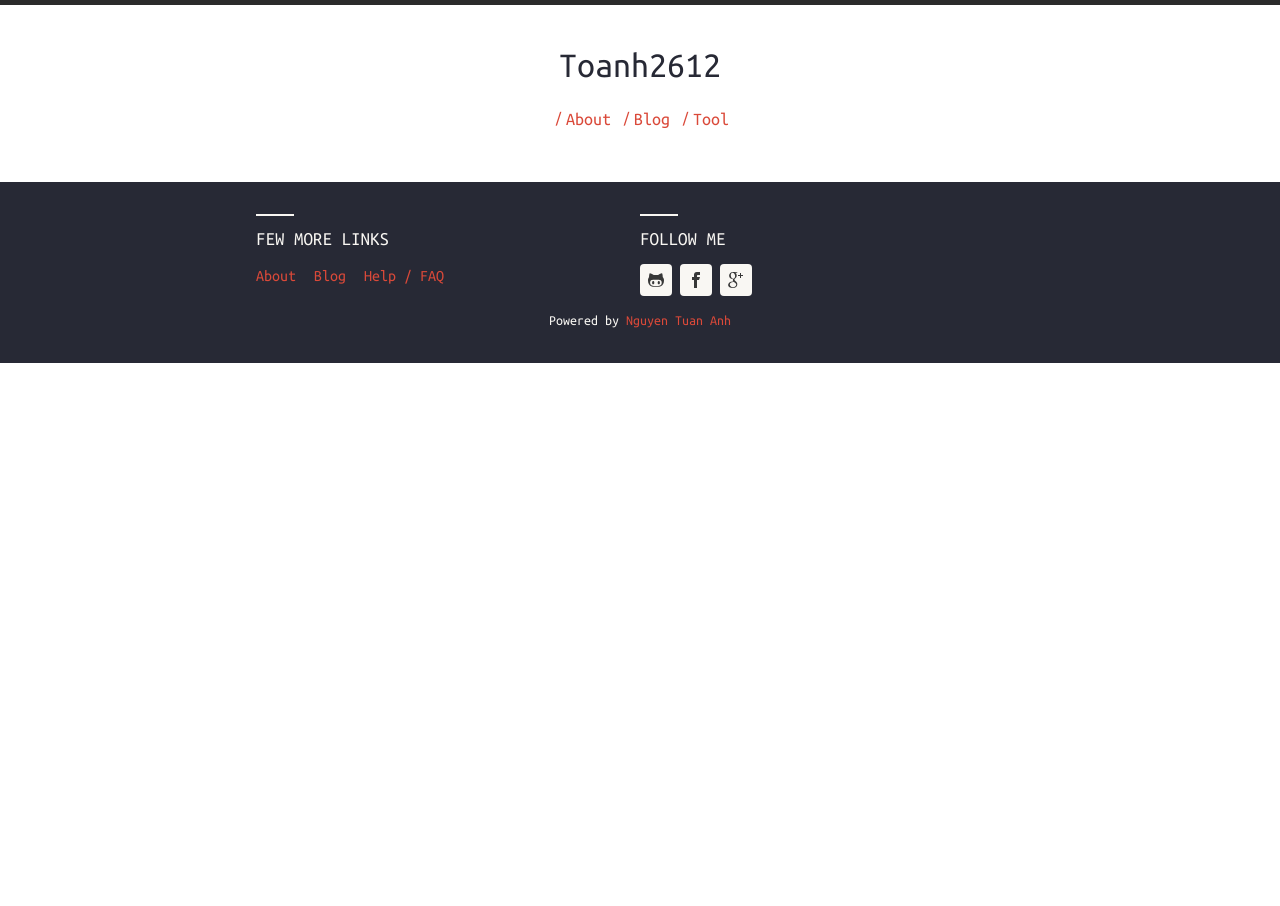
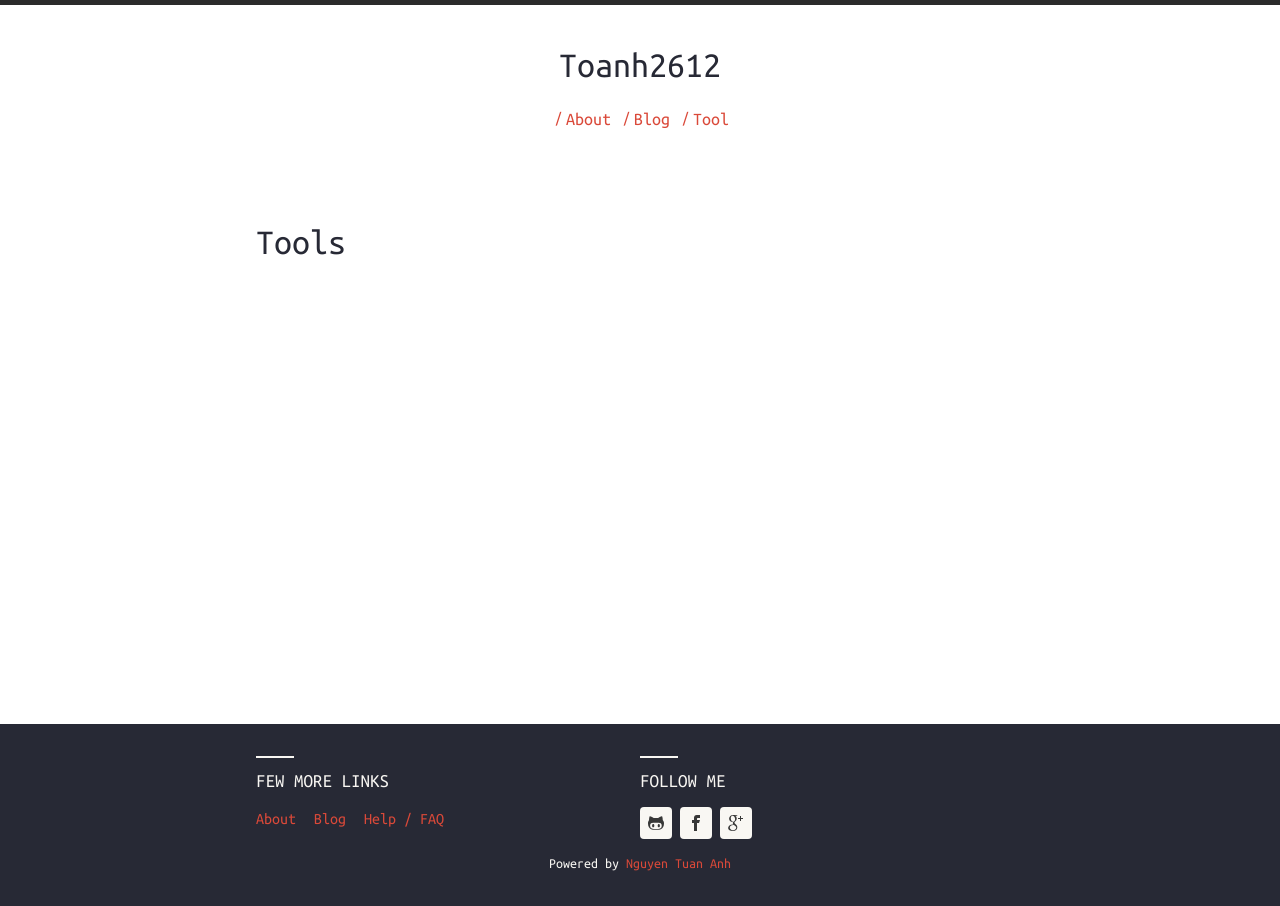
Before and after one commit to toanh2612/toanh2612.github.io, a Jekyll site: the page built from tool.md, in a window 1280 px wide. Built offline with Jekyll 4.4.1, drawn with Linux system fonts in a browser that asks for light colours; nearby versions of some CDN libraries.

Commit message:
test tool

```diff
--- a/_posts/tools/2018-09-22-api.markdown
+++ b/_posts/tools/2018-09-22-api.markdown
@@ -7,5 +7,6 @@
 - blog
 - tools
 category: tools
+meta: API
 ---
 API
--- a/tool.md
+++ b/tool.md
@@ -1,11 +1,15 @@
 ---
 layout: default
+title: Tools
 ---
-<ul>
-    {% for tools in site.category.tools %}
-        <li>
-            <a href="">{{ tools.tilte }}</a>
-            <p>{{ tools.meta }}</p>
-        </li>
-    {% endfor %}
-</ul>
+<div class="page-content wc-container">
+    <h1>Tools</h1>
+    <ul>
+        {% for tools in site.category.tools %}
+            <li>
+                <a href="">{{ tools.tilte }}</a>
+                <p>{{ tools.meta }}</p>
+            </li>
+        {% endfor %}
+    </ul>
+<div class="page-content wc-container">
```
